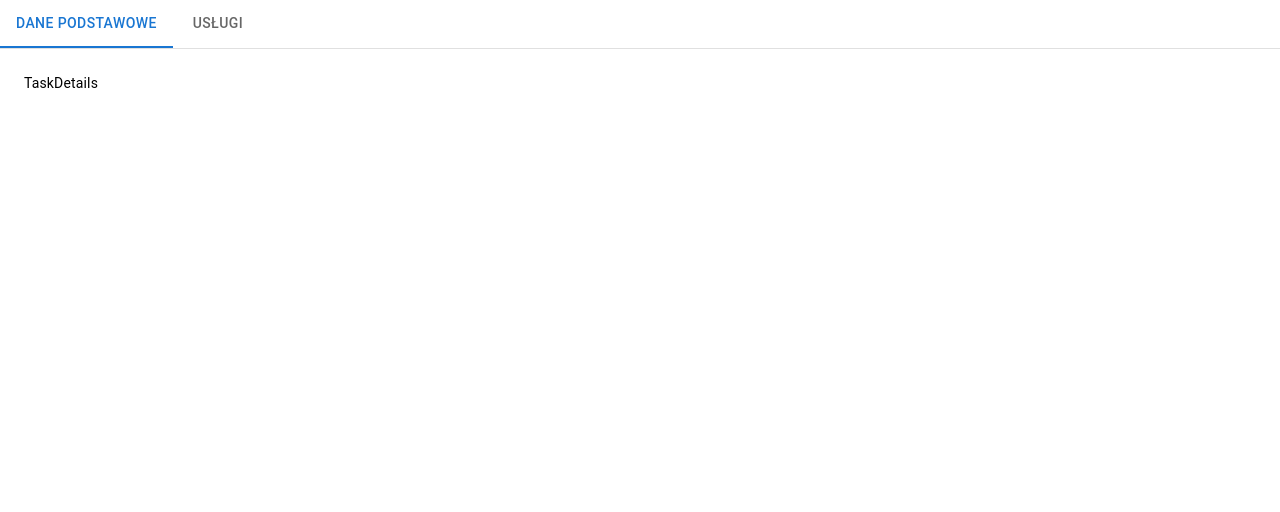
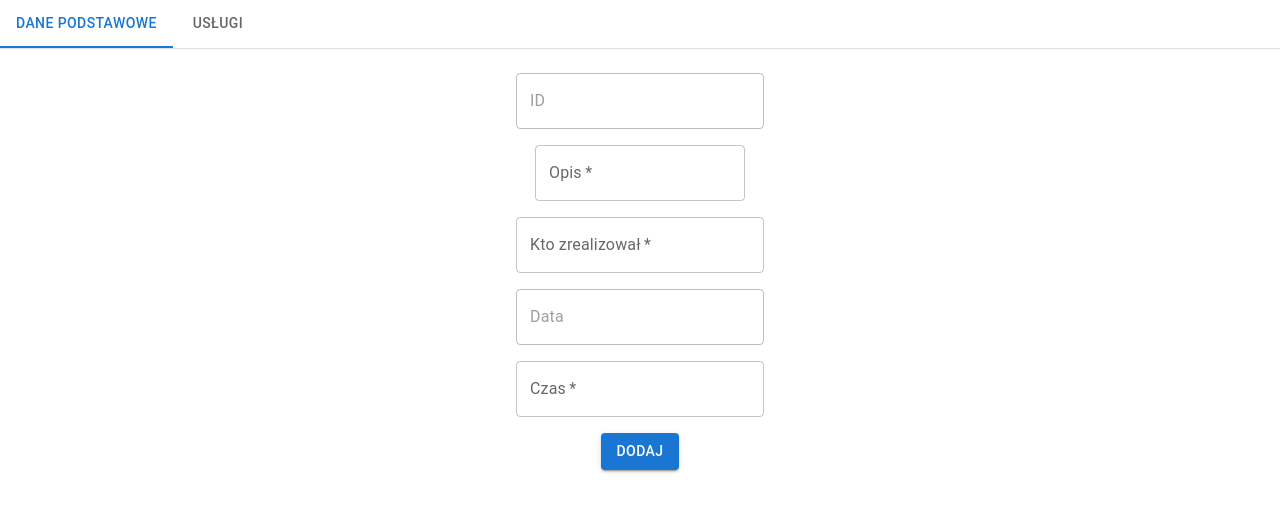
Before and after one commit to lukaszgor/cleanMyRoom, a React (Create React App) app in the folder cleanmyroom/: page /taskView/1 in a window 1280 px wide. Shown: the top 512 px of the page. Built offline with nearby package versions, Linux system fonts and the light colour scheme; no server answers; the database is empty.

Commit message:
add task details

```diff
--- a/cleanmyroom/src/components/taskManagerdetailsComp/TaskDetails.js
+++ b/cleanmyroom/src/components/taskManagerdetailsComp/TaskDetails.js
@@ -1,12 +1,135 @@
-
+import React, { useState,useEffect } from 'react';
+import TextField from '@mui/material/TextField';
+import Button from '@mui/material/Button';
+import Box from '@mui/material/Box';
+import supabase from '../../supabaseClient';
+import { useParams } from "react-router-dom";
+import Snackbar from '@mui/material/Snackbar';
+import Alert from '@mui/material/Alert';
 
 function TaskDetails() {
 
+    const [idtask, setIdTask] = useState('');
+    const [description, setDescription] = useState('');
+    const [whoRealized, setWhoRealized] = useState('');
+    const [date, setDate] = useState('');
+    const [time, setTime] = useState('');
+    const {id} = useParams();
 
+    const handleSubmit = (e) => {
+      e.preventDefault();
+
+      // Obsługa wysłania formularza
+      updateTask();
+
+
+    };
+
+    //download data
+const fetchTask = async()=>{
+    const{data,error} =  await supabase
+    .from('tasks')
+    .select()
+    .eq('id',id)
+    .single()
+    if(error){
+        console.log(error)
+
+    }if(data){
+        setIdTask(data.id);
+        setDescription(data.description);
+        setWhoRealized(data.whoDone);
+        setDate(data.dateDone);
+        setTime(data.time);
+    }
+}
+//update data
+const updateTask =async()=>{
+    const{data,error}=await supabase
+    .from('tasks')
+    .update({'description':description,'whoDone':whoRealized,'time':time})
+    .eq('id',id)
+    handleClickAlert()
+}
+
+useEffect(()=>{
+    fetchTask();
+  },[])
+
+
+       //alert configuration
+const [open,setOpen] =useState(null)
+
+const handleClickAlert = () => {
+  setOpen(true);
+};
+
+const handleCloseAlert = (event, reason) => {
+  if (reason === 'clickaway') {
+    return;
+  }
+  setOpen(false);
+};
 
     return (
       <div>
-          TaskDetails
+          <Box
+      component="form"
+      onSubmit={handleSubmit}
+      sx={{
+        display: 'flex',
+        flexDirection: 'column',
+        justifyContent: 'center',
+        alignItems: 'center',
+        gap: '16px',
+        maxWidth: '400px',
+        margin: '0 auto',
+      }}
+    >
+      <TextField
+        label="ID"
+        value={idtask}
+        onChange={(e) => setIdTask(e.target.value)}
+        type="number"
+        disabled
+      />
+      <TextField
+        label="Opis"
+        value={description}
+        onChange={(e) => setDescription(e.target.value)}
+        multiline
+        required
+      />
+      <TextField
+        label="Kto zrealizował"
+        value={whoRealized}
+        onChange={(e) => setWhoRealized(e.target.value)}
+        required
+      />
+      <TextField
+        label="Data"
+        value={date}
+        onChange={(e) => setDate(e.target.value)}
+        type="text"
+        disabled
+      />
+      <TextField
+        label="Czas"
+        value={time}
+        onChange={(e) => setTime(e.target.value)}
+        type="number"
+        required
+      />
+      <Button variant="contained" color="primary" type="submit">
+        Dodaj
+      </Button>
+    </Box>
+
+    <Snackbar open={open}
+        autoHideDuration={2000}
+        onClose={handleCloseAlert}>
+      <Alert severity="success">Zaktualizowano!</Alert>
+      </Snackbar>
 
       </div>
 
```
